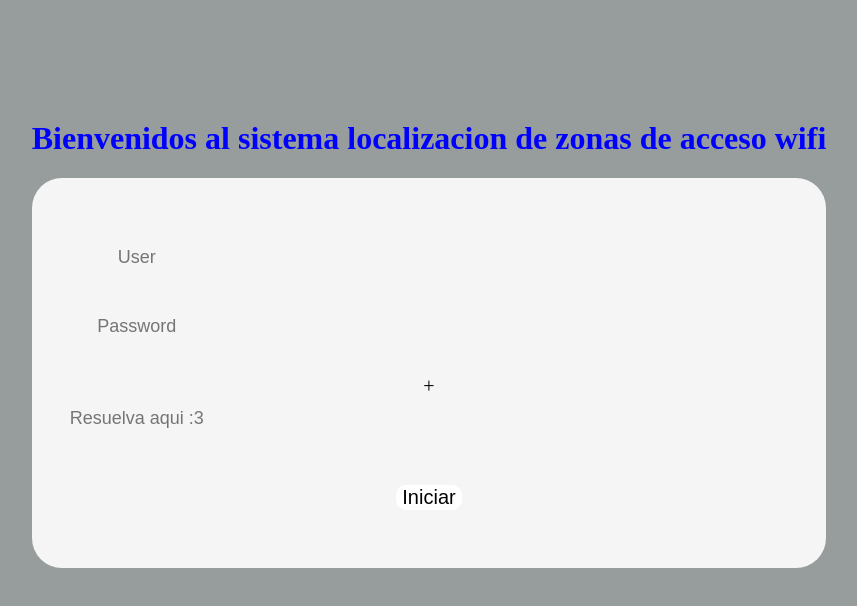
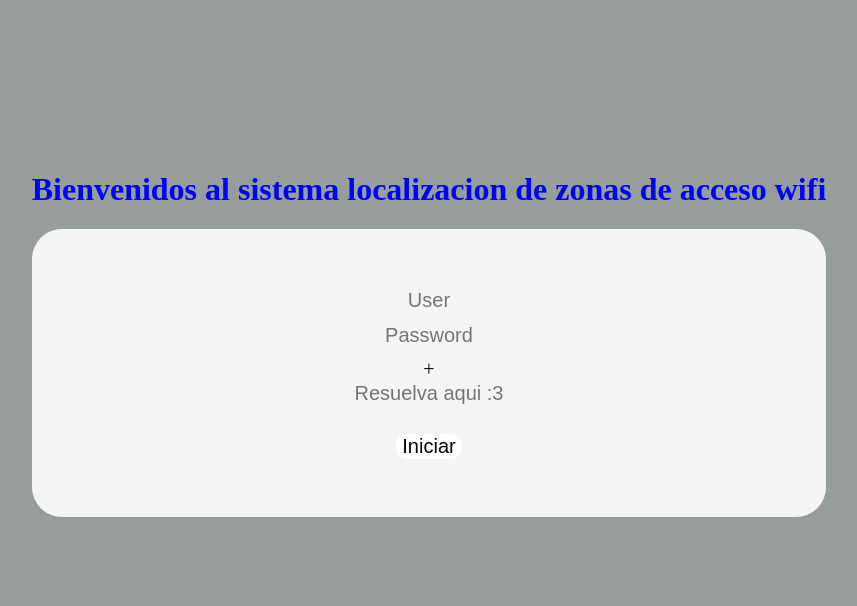
Before and after one commit to DanielBanquet11/ejercicio, a React (Vite) app: page / in a window 1280 px wide. Shown: the top 606 px of the page, without its empty margins (211-1068 px from the left). Built offline with nearby package versions, Linux system fonts and the light colour scheme.

Commit message:
Update styles.css

```diff
--- a/src/styles.css
+++ b/src/styles.css
@@ -36,16 +36,11 @@ form{
    input[type="text"], input[type="password"]{
     text-align: center;
     border: none;
-
+    font-size: 20px;
     margin-bottom: 10px;
        border-radius: 10px;
        background:none ;
 
-    color: rgb(108, 109, 109);
-    font-size: 18px;
-    padding: 10px 10px 10px 5px;
-    display: block;
-    width: 200px;
 
 
 
```
